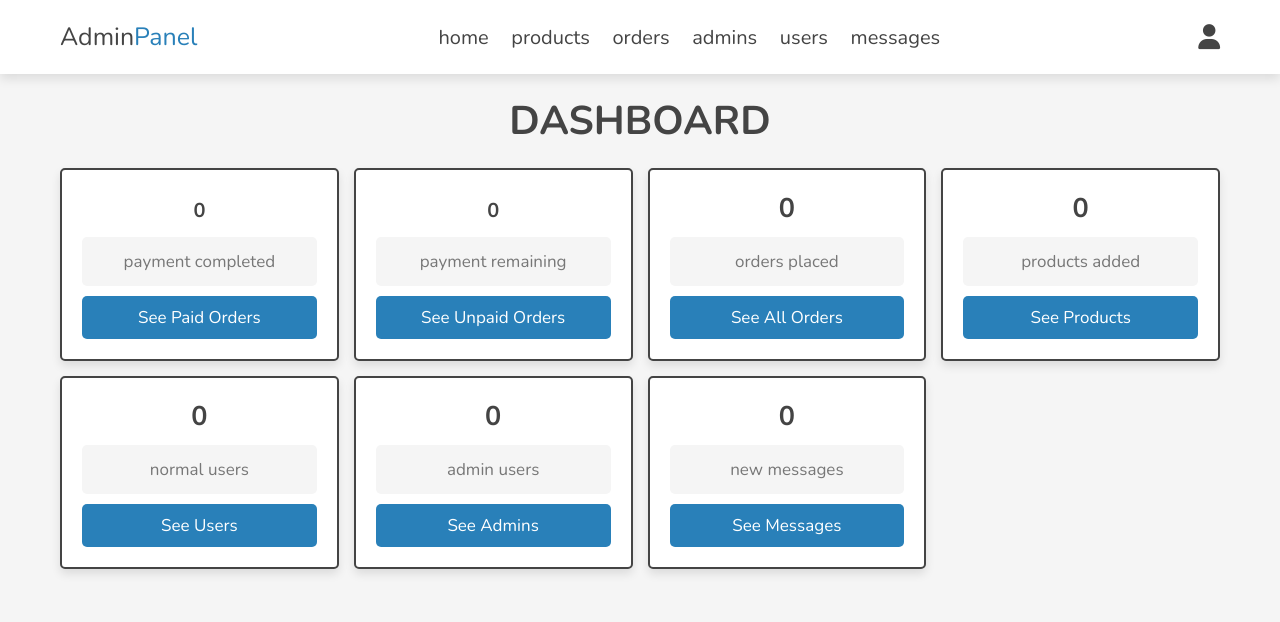
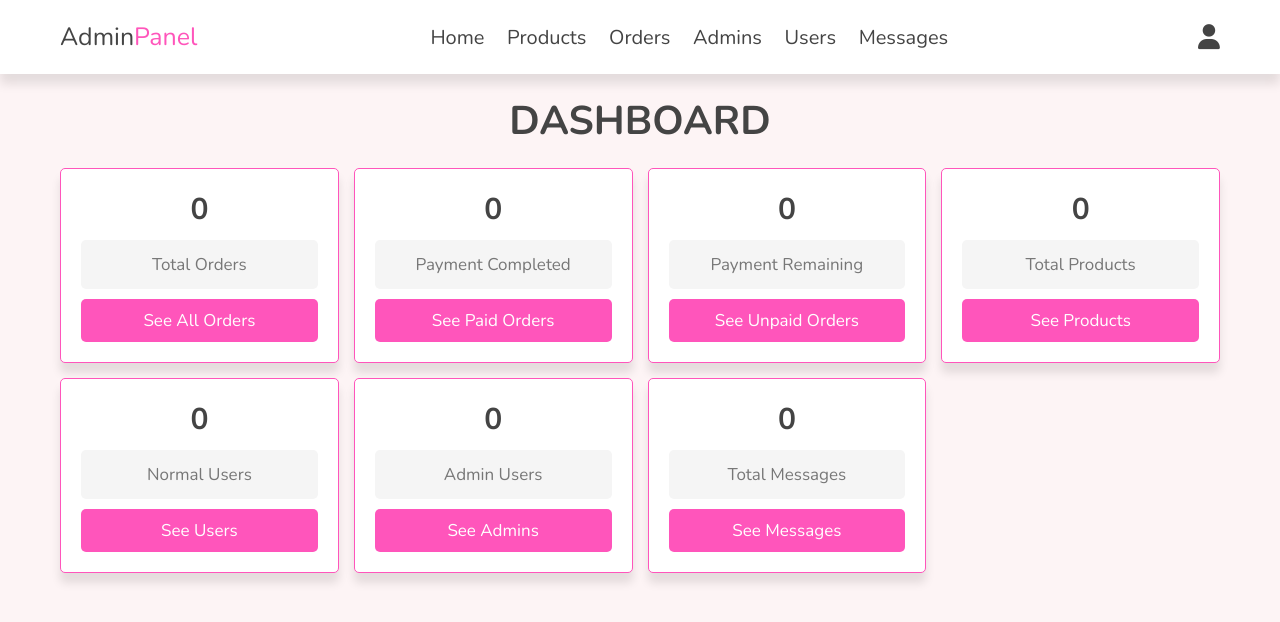
Before and after one commit to sharad-ritu/cosmetics-website, a PHP site: page /admin/dashboard.php in a window 1280 px wide. Shown: the top 622 px of the page. Run offline with PHP 8.4, Linux system fonts and the light colour scheme; the visitor is signed in with stand-in values (Sample User, id 1); data that the repository does not hold is empty; some libraries are stand-ins or nearby versions.

Commit message:
update admin.css

```diff
--- a/admin/admin_accounts.php
+++ b/admin/admin_accounts.php
@@ -29,7 +29,7 @@ if(isset($_GET['delete'])){
 
    <link rel="stylesheet" href="https://cdnjs.cloudflare.com/ajax/libs/font-awesome/6.1.1/css/all.min.css">
 
-   <link rel="stylesheet" href="../css/admin_style.css">
+   <link rel="stylesheet" href="../css/admin_style1.css">
 
 </head>
 <body>
@@ -44,7 +44,7 @@ if(isset($_GET['delete'])){
 
    <div class="box">
       <p>add new admin</p>
-      <a href="admin_register.php" class="option-btn">register admin</a>
+      <a href="admin_register.php" class="btn">register admin</a>
    </div>
 
    <?php
@@ -60,7 +60,7 @@ if(isset($_GET['delete'])){
          <a href="admin_accounts.php?delete=<?= $fetch_accounts['id']; ?>" onclick="return confirm('delete this account?')" class="delete-btn">delete</a>
          <?php
             if($fetch_accounts['id'] == $admin_id){
-               echo '<a href="update_profile.php" class="option-btn">update</a>';
+               echo '<a href="update_profile.php" class="btn">update</a>';
             }
          ?>
       </div>
--- a/admin/admin_login.php
+++ b/admin/admin_login.php
@@ -36,7 +36,7 @@ if(isset($_POST['submit'])){
 
    <link rel="stylesheet" href="https://cdnjs.cloudflare.com/ajax/libs/font-awesome/6.1.1/css/all.min.css">
 
-   <link rel="stylesheet" href="../css/admin_style.css">
+   <link rel="stylesheet" href="../css/admin_style1.css">
 
 </head>
 <body>
@@ -58,7 +58,7 @@ if(isset($_POST['submit'])){
 
    <form action="" method="post">
       <h3>login now</h3>
-      <p>default username = <span>admin</span> & password = <span>111</span></p>
+      <!-- <p>default username = <span>admin</span> & password = <span>111</span></p> -->
       <input type="text" name="name" required placeholder="enter your username" maxlength="20"  class="box" oninput="this.value = this.value.replace(/\s/g, '')">
       <input type="password" name="pass" required placeholder="enter your password" maxlength="20"  class="box" oninput="this.value = this.value.replace(/\s/g, '')">
       <input type="submit" value="login now" class="btn" name="submit">
--- a/admin/admin_register.php
+++ b/admin/admin_register.php
@@ -48,7 +48,7 @@ if(isset($_POST['submit'])){
 
    <link rel="stylesheet" href="https://cdnjs.cloudflare.com/ajax/libs/font-awesome/6.1.1/css/all.min.css">
 
-   <link rel="stylesheet" href="../css/admin_style.css">
+   <link rel="stylesheet" href="../css/admin_style1.css">
 
 </head>
 <body>
--- a/admin/dashboard.php
+++ b/admin/dashboard.php
@@ -22,7 +22,7 @@ if(!isset($admin_id)){
 
    <link rel="stylesheet" href="https://cdnjs.cloudflare.com/ajax/libs/font-awesome/6.1.1/css/all.min.css">
 
-   <link rel="stylesheet" href="../css/admin_style.css">
+   <link rel="stylesheet" href="../css/admin_style1.css">
 
 </head>
 <body>
@@ -36,17 +36,18 @@ if(!isset($admin_id)){
    <div class="box-container">
 
 
+   <div class="box">
+         <?php
+            $select_orders = $conn->prepare("SELECT * FROM `orders`");
+            $select_orders->execute();
+            $number_of_orders = $select_orders->rowCount()
+         ?>
+         <h3><span><?= $number_of_orders; ?></span></h3>
+         <p>total orders</p>
+         <a href="placed_orders.php" class="btn">see all orders</a>
+      </div>
+
       <div class="box">
-         <?php
-            $total_pendings = 0;
-            $select_pendings = $conn->prepare("SELECT * FROM `orders` WHERE payment_status = ?");
-            $select_pendings->execute(['pending']);
-            if($select_pendings->rowCount() > 0){
-               while($fetch_pendings = $select_pendings->fetch(PDO::FETCH_ASSOC)){
-                  $total_pendings += $fetch_pendings['total_price'];
-               }
-            }
-         ?>
         <?php
             $select_completed = $conn->prepare("SELECT * FROM `orders` WHERE payment_status = 'completed' ");
             $select_completed->execute();
@@ -70,23 +71,12 @@ if(!isset($admin_id)){
 
       <div class="box">
          <?php
-            $select_orders = $conn->prepare("SELECT * FROM `orders`");
-            $select_orders->execute();
-            $number_of_orders = $select_orders->rowCount()
-         ?>
-         <h3><?= $number_of_orders; ?></h3>
-         <p>orders placed</p>
-         <a href="placed_orders.php" class="btn">see all orders</a>
-      </div>
-
-      <div class="box">
-         <?php
             $select_products = $conn->prepare("SELECT * FROM `products`");
             $select_products->execute();
             $number_of_products = $select_products->rowCount()
          ?>
-         <h3><?= $number_of_products; ?></h3>
-         <p>products added</p>
+         <h3><span><?= $number_of_products; ?></span></h3>
+         <p>total products</p>
          <a href="products.php" class="btn">see products</a>
       </div>
 
@@ -96,7 +86,7 @@ if(!isset($admin_id)){
             $select_users->execute();
             $number_of_users = $select_users->rowCount()
          ?>
-         <h3><?= $number_of_users; ?></h3>
+         <h3><span><?= $number_of_users; ?></span></h3>
          <p>normal users</p>
          <a href="users_accounts.php" class="btn">see users</a>
       </div>
@@ -107,7 +97,7 @@ if(!isset($admin_id)){
             $select_admins->execute();
             $number_of_admins = $select_admins->rowCount()
          ?>
-         <h3><?= $number_of_admins; ?></h3>
+         <h3><span><?= $number_of_admins; ?></span></h3>
          <p>admin users</p>
          <a href="admin_accounts.php" class="btn">see admins</a>
       </div>
@@ -118,8 +108,8 @@ if(!isset($admin_id)){
             $select_messages->execute();
             $number_of_messages = $select_messages->rowCount()
          ?>
-         <h3><?= $number_of_messages; ?></h3>
-         <p>new messages</p>
+         <h3><span><?= $number_of_messages; ?></h3>
+         <p>total messages</p>
          <a href="messages.php" class="btn">see messages</a>
       </div>
 
--- a/admin/messages.php
+++ b/admin/messages.php
@@ -29,7 +29,7 @@ if(isset($_GET['delete'])){
 
    <link rel="stylesheet" href="https://cdnjs.cloudflare.com/ajax/libs/font-awesome/6.1.1/css/all.min.css">
 
-   <link rel="stylesheet" href="../css/admin_style.css">
+   <link rel="stylesheet" href="../css/admin_style1.css">
 
 </head>
 <body>
--- a/admin/paid_orders.php
+++ b/admin/paid_orders.php
@@ -38,7 +38,7 @@ if(isset($_GET['delete'])){
 
    <link rel="stylesheet" href="https://cdnjs.cloudflare.com/ajax/libs/font-awesome/6.1.1/css/all.min.css">
 
-   <link rel="stylesheet" href="../css/admin_style.css">
+   <link rel="stylesheet" href="../css/admin_style1.css">
 
 </head>
 <body>
@@ -73,7 +73,7 @@ if(isset($_GET['delete'])){
             <option value="completed">completed</option>
          </select>
         <div class="flex-btn">
-         <input type="submit" value="update" class="option-btn" name="update_payment">
+         <input type="submit" value="update" class="btn" name="update_payment">
          <a href="placed_orders.php?delete=<?= $fetch_orders['id']; ?>" class="delete-btn" onclick="return confirm('delete this order?');">delete</a>
         </div>
       </form>
--- a/admin/placed_orders.php
+++ b/admin/placed_orders.php
@@ -38,7 +38,7 @@ if(isset($_GET['delete'])){
 
    <link rel="stylesheet" href="https://cdnjs.cloudflare.com/ajax/libs/font-awesome/6.1.1/css/all.min.css">
 
-   <link rel="stylesheet" href="../css/admin_style.css">
+   <link rel="stylesheet" href="../css/admin_style1.css">
 
 </head>
 <body>
@@ -73,7 +73,7 @@ if(isset($_GET['delete'])){
             <option value="completed">completed</option>
          </select>
         <div class="flex-btn">
-         <input type="submit" value="update" class="option-btn" name="update_payment">
+         <input type="submit" value="update" class="btn" name="update_payment">
          <a href="placed_orders.php?delete=<?= $fetch_orders['id']; ?>" class="delete-btn" onclick="return confirm('delete this order?');">delete</a>
         </div>
       </form>
--- a/admin/products.php
+++ b/admin/products.php
@@ -94,7 +94,7 @@ if(isset($_GET['delete'])){
 
    <link rel="stylesheet" href="https://cdnjs.cloudflare.com/ajax/libs/font-awesome/6.1.1/css/all.min.css">
 
-   <link rel="stylesheet" href="../css/admin_style.css">
+   <link rel="stylesheet" href="../css/admin_style1.css">
 
 </head>
 <body>
@@ -156,7 +156,7 @@ if(isset($_GET['delete'])){
       <div class="price">$<span><?= $fetch_products['price']; ?></span>/-</div>
       <div class="details"><span><?= $fetch_products['details']; ?></span></div>
       <div class="flex-btn">
-         <a href="update_product.php?update=<?= $fetch_products['id']; ?>" class="option-btn">update</a>
+         <a href="update_product.php?update=<?= $fetch_products['id']; ?>" class="btn">update</a>
          <a href="products.php?delete=<?= $fetch_products['id']; ?>" class="delete-btn" onclick="return confirm('delete this product?');">delete</a>
       </div>
    </div>
--- a/admin/unpaid_orders.php
+++ b/admin/unpaid_orders.php
@@ -38,7 +38,7 @@ if(isset($_GET['delete'])){
 
    <link rel="stylesheet" href="https://cdnjs.cloudflare.com/ajax/libs/font-awesome/6.1.1/css/all.min.css">
 
-   <link rel="stylesheet" href="../css/admin_style.css">
+   <link rel="stylesheet" href="../css/admin_style1.css">
 
 </head>
 <body>
@@ -73,7 +73,7 @@ if(isset($_GET['delete'])){
             <option value="completed">completed</option>
          </select>
         <div class="flex-btn">
-         <input type="submit" value="update" class="option-btn" name="update_payment">
+         <input type="submit" value="update" class="btn" name="update_payment">
          <a href="placed_orders.php?delete=<?= $fetch_orders['id']; ?>" class="delete-btn" onclick="return confirm('delete this order?');">delete</a>
         </div>
       </form>
--- a/admin/update_product.php
+++ b/admin/update_product.php
@@ -96,7 +96,7 @@ if(isset($_POST['update'])){
 
    <link rel="stylesheet" href="https://cdnjs.cloudflare.com/ajax/libs/font-awesome/6.1.1/css/all.min.css">
 
-   <link rel="stylesheet" href="../css/admin_style.css">
+   <link rel="stylesheet" href="../css/admin_style1.css">
 
 </head>
 <body>
--- a/admin/users_accounts.php
+++ b/admin/users_accounts.php
@@ -37,7 +37,7 @@ if(isset($_GET['delete'])){
 
    <link rel="stylesheet" href="https://cdnjs.cloudflare.com/ajax/libs/font-awesome/6.1.1/css/all.min.css">
 
-   <link rel="stylesheet" href="../css/admin_style.css">
+   <link rel="stylesheet" href="../css/admin_style1.css">
 
 </head>
 <body>
--- a/css/admin_style.css
+++ b/css/admin_style1.css
@@ -1,15 +1,20 @@
 @import url('https://fonts.googleapis.com/css2?family=Nunito:wght@200;300;400;500;600;700&display=swap');
 
 :root{
-   --main-color:#2980b9;
+   --main-color1:#2980b9;
+   --main-color:#FF55BB;
+   --second: #FFD3A3;
+   --third: #FCFFB2;
+   --fourth: #B6EAFA;
+   --fifth: #FDF4F5;
    --orange:#f39c12;
    --red:#e74c3c;
    --black:#444;
    --white:#fff;
    --light-color:#777;
    --light-bg:#f5f5f5;
-   --border:.2rem solid var(--black);
-   --box-shadow:0 .5rem 1rem rgba(0,0,0,.1);
+   --border: 1.5px solid var(--main-color);
+   --box-shadow:0 1rem 1rem rgba(0,0,0,.1);
 }
 
 *{
@@ -44,7 +49,7 @@ html{
 }
 
 body{
-   background-color: var(--light-bg);
+   background-color: var(--fifth);
    /* padding-bottom: 10rem; */
 }
 
@@ -205,6 +211,7 @@ section{
    align-items: center;
    justify-content: space-between;
    position: relative;
+   text-transform: capitalize;
 }
 
 .header .flex .logo{
@@ -284,13 +291,18 @@ section{
    background-color: var(--white);
 }
 
+.dashboard .box-container .box:hover{
+   transform: scale(1.06);
+   border: 2px solid var(--main-color);
+}
+
 .dashboard .box-container .box h3{
    font-size: 2.7rem;
    color:var(--black);
 }
 
 .dashboard .box-container .box h3 span{
-   font-size: 2rem;
+   font-size: 3rem;
 }
 
 .dashboard .box-container .box p{
@@ -300,6 +312,7 @@ section{
    font-size: 1.7rem;
    color:var(--light-color);
    margin:1rem 0;
+   text-transform: capitalize;
 }
 
 .add-products form{
--- a/include/admin_header.php
+++ b/include/admin_header.php
@@ -41,7 +41,7 @@
          <!-- <a href="../admin/update_profile.php" class="btn">update profile</a> -->
          <div class="flex-btn">
             <a href="../admin/admin_register.php" class="option-btn">register</a>
-            <a href="../admin/admin_login.php" class="option-btn">login</a>
+            <a href="../admin/admin_login.php" class="btn">login</a>
          </div>
          <a href="../components/admin_logout.php" class="delete-btn" onclick="return confirm('logout from the website?');">logout</a>
       </div>
```
Also changed, not shown: other parts of css/admin_style1.css (+14 -12 lines).
